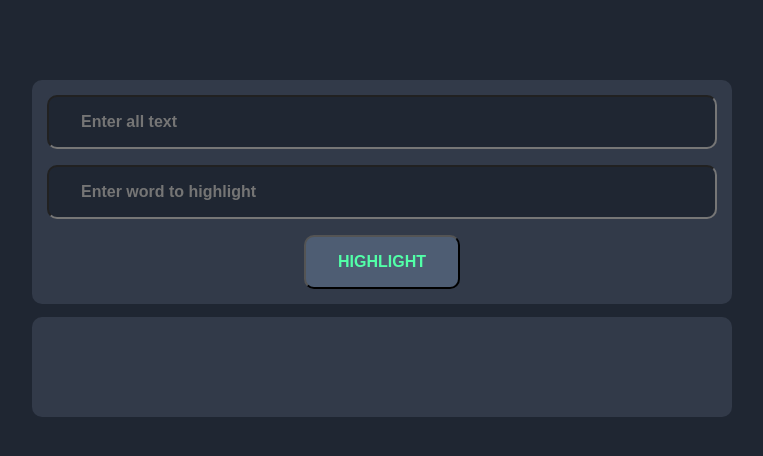
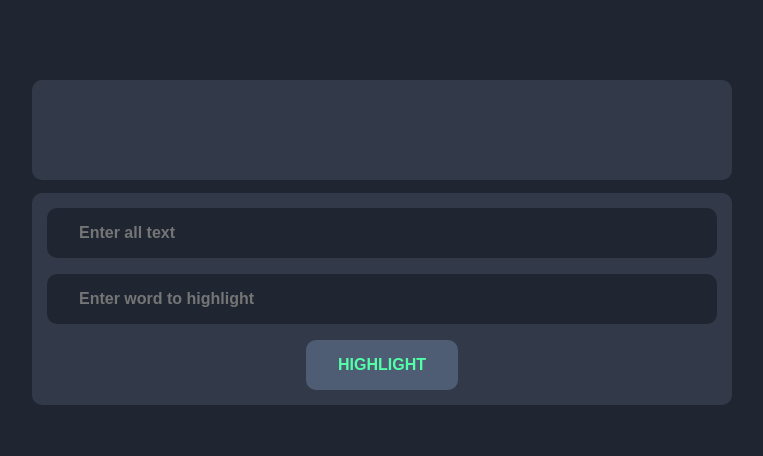
Before and after one commit to rasaqsodiq1221/wordHighlighter, a plain HTML site: page index.html in a window 1280 px wide. Shown: the whole page, without its empty margins (258-1021 px from the left). Drawn offline with Linux system fonts and the light colour scheme.

Commit message:
made some adjustment to layout and remove border and outline on input and botton

```diff
--- a/index.html
+++ b/index.html
@@ -8,14 +8,14 @@
   <title>word highlighter</title>
 </head>
 <body>
+  <div>
+    <h2 class="header"></h2>
+  </div>
   <div class="input">
     <input class="all-text" type="text" placeholder="Enter all text" maxlength="100" />
     <input class="main-text" type="text" placeholder="Enter word to highlight" />
     <button>Highlight</button>
   </div>
-  <div>
-    <h2 class="header"></h2>
-  </div>
 
   <script src="script.js"></script>
 </body>
--- a/style.css
+++ b/style.css
@@ -46,7 +46,7 @@ mark {
   background-color: var(--neugrayblue);
   border-radius: 10px;
   text-align: center;
-  margin-bottom: 0.8rem;
+
 }
 
 input {
@@ -58,7 +58,8 @@ input {
   font-size: 1rem;
   margin-bottom: 1rem;
   font-weight: 600;
-
+  border: none;
+  outline: none;
 }
 
 button {
@@ -69,6 +70,8 @@ button {
   text-transform: uppercase;
   font-size: 1rem;
   font-weight: 600;
+  border: none;
+  outline: none;
 }
 
 button:hover {
@@ -85,4 +88,5 @@ div {
   background-color: var(--neugrayblue);
   border-radius: 10px;
   text-align: center;
+  margin-bottom: 0.8rem;
 }
```
